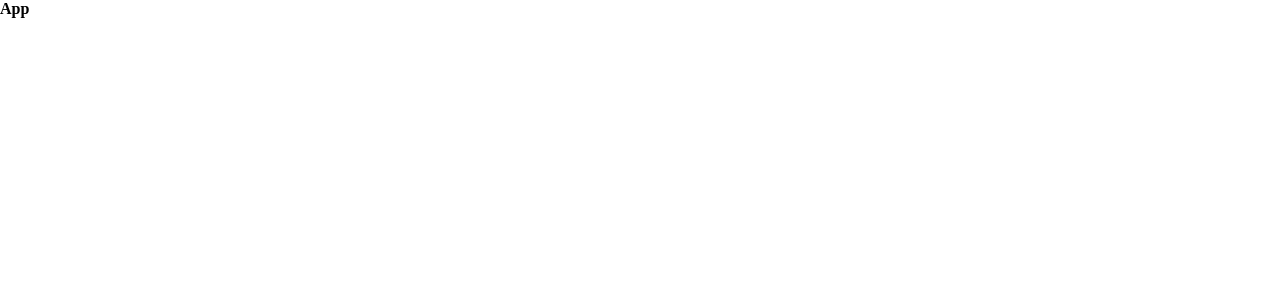
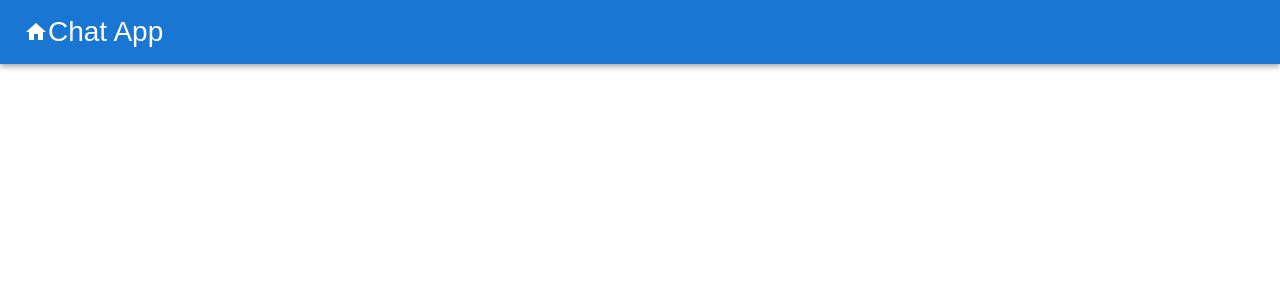
Before and after one commit to marville001/socket.io-chat-app, a React (Create React App) app in the folder client/: page / in a window 1280 px wide. Shown: the top 300 px of the page. Built offline with nearby package versions, Linux system fonts and the light colour scheme.

Commit message:
Added navbar

```diff
--- a/client/package.json
+++ b/client/package.json
@@ -3,6 +3,9 @@
   "version": "0.1.0",
   "private": true,
   "dependencies": {
+    "@emotion/react": "^11.4.1",
+    "@emotion/styled": "^11.3.0",
+    "@mui/icons-material": "^5.0.4",
     "@mui/material": "^5.0.4",
     "@testing-library/jest-dom": "^5.11.4",
     "@testing-library/react": "^11.1.0",
--- a/client/src/App.js
+++ b/client/src/App.js
@@ -1,9 +1,10 @@
 import React from 'react'
+import Navbar from './components/Navbar'
 
 const App = () => {
   return (
     <div>
-      <h4>App</h4>
+      <Navbar/>
     </div>
   )
 }
--- /dev/null
+++ b/client/src/components/Navbar.jsx
@@ -0,0 +1,26 @@
+import React from "react";
+
+import { AppBar, Box, IconButton, Toolbar } from "@mui/material";
+import { Home } from "@mui/icons-material";
+
+const Navbar = () => {
+  return (
+    <Box sx={{ flexGrow: 1 }}>
+      <AppBar position="static">
+        <Toolbar>
+          <IconButton
+            size="large"
+            edge="start"
+            color="inherit"
+            aria-label="home"
+            sx={{ mr: 2 }}
+          >
+            <Home /> Chat App
+          </IconButton>
+        </Toolbar>
+      </AppBar>
+    </Box>
+  );
+};
+
+export default Navbar;
```
Also changed, not shown: 1 other file (tests, documents, lock files or other folders).
